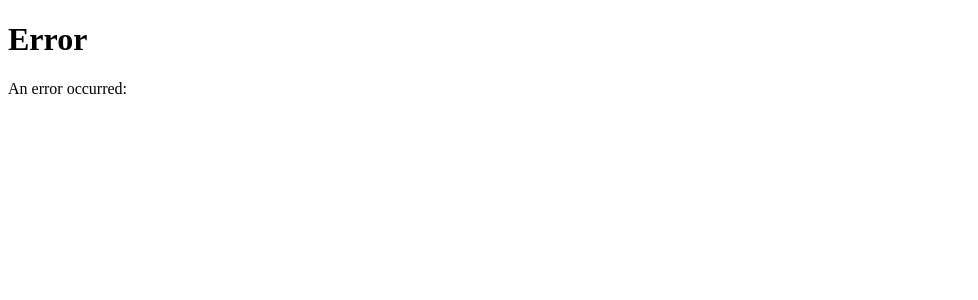
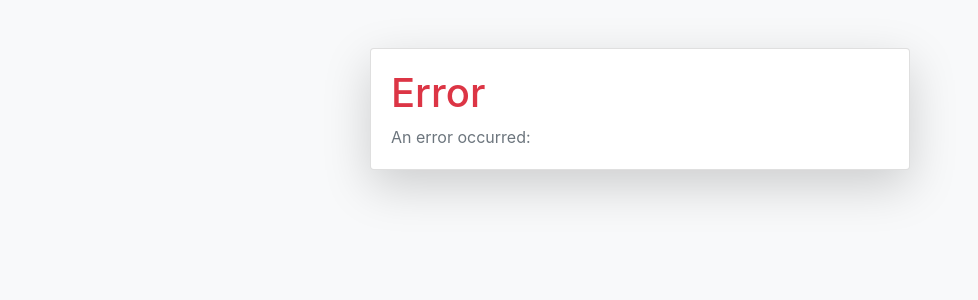
Before and after one commit to Sibu07/Github-gist-file-upload, a Flask app: template templates/error.html in a window 1280 px wide. Shown: the top 300 px of the page, without its empty margins (0-978 px from the left). Run offline with Flask 3, Linux system fonts and the light colour scheme; the template is opened without the code that fills it, so the values that code supplies are empty; some libraries are stand-ins or nearby versions.

Commit message:
upload app.py & error.html, With More error handling

```diff
--- a/app.py
+++ b/app.py
@@ -6,6 +6,7 @@
 load_dotenv()
 
 app = Flask(__name__)
+
 # Get the value of the secret key from the environment
 secret_key = os.environ.get("SECRET_KEY")
 
@@ -15,6 +16,13 @@
 else:
     # Print the value of the secret key in the log
     print(f"Secret key is: {secret_key}")
+
+# Define allowed extensions
+allowed_extensions = {"txt", "md", "py", "rb", "js", "java", "c", "cpp", "h", "hpp", "css", "html", "xml", "json", "yml", "yaml", "ini", "sh", "ps1", "bat",  "php", "asp", "aspx", "jsp", "pl", "cgi", "sql", "swift", "kt", "scala", "groovy", "go", "dart", "lua", "r", "m", "matlab", "asm", "coffee", "jsx", "tsx", "vue", "ts", "scss", "sass", "less", "styl", "rs", "perl", "jl", "cobol", "fortran", "f90", "f95", "f03", "f08", "v", "vhdl", "verilog", "dart", "hs", "lhs", "elm", "idr", "agda", "lean", "ml", "mli", "sml", "sig", "fun", "d", "adb", "ada", "nim", "nimble", "rkt", "scheme", "clj", "cljs", "cljc", "edn", "factor", "fancy", "forth", "fsl", "haxe", "io", "jl", "k", "ls", "forth", "frt", "fs", "purs", "re", "rlib", "rlibc", "sc", "sq", "sas", "sce", "sci", "tcl", "zsh", "fish", "awk", "sed", "lua", "moon", "svelte", "gitconfig"}
+
+# Define not allowed extensions
+notallowed_extensions = {"jpg", "jpeg", "png", "gif", "svg", "bmp", "tiff", "avi", "mp4", "mov", "wmv", "flv", "mkv", "webm", "pdf", "doc", "docx", "xls", "xlsx", "ppt", "pptx", "mp3", "aac", "wav", "wma", "midi", "m4a", "ogg", "flac", "alac", "opus", "weba", "avi", "wmv", "m4v", "f4v", "f4p", "f4a", "f4b", "3gp", "3g2", "m2v", "mpg", "mpeg", "mpv", "pdf", "ps", "eps", "indd", "ai", "tif", "tiff", "ico", "icns", "jpeg2000", "jp2", "jpx", "xbm", "webp", "raw", "arw", "cr2", "nef", "nrw", "rw2", "rwl", "sr2"}
+
 
 @app.route('/')
 def index():
@@ -27,6 +35,22 @@
     file = request.files["file"]
     is_public = True if request.form.get("public") == "on" else False
     description = request.form.get("description")
+        # Check if file was selected
+    if not file:
+        error_message = "No file selected. Please select a file to upload."
+        return render_template("error.html", error_message=error_message)
+
+
+    # Check if file has an allowed extension
+    file_extension = file.filename.rsplit(".", 1)[1].lower()
+    if file_extension not in allowed_extensions:
+        error_message = f"File extension '{file_extension}' is not allowed. Allowed extensions are: {', '.join(allowed_extensions)}."
+        return render_template("error.html", error_message=error_message)
+
+    # Check if file is not allowed extension
+    if file_extension in notallowed_extensions:
+        error_message = f"File extension '{file_extension}' is not allowed. Allowed extensions are: {', '.join(allowed_extensions)}."
+        return render_template("error.html", error_message=error_message)
 
     # Set headers
     headers = {
@@ -47,6 +71,16 @@
             }
         }
     }
+
+    # Send a test request to GitHub to check if the PAT is valid
+    test_request = requests.get("https://api.github.com/user", headers=headers)
+
+    if test_request.status_code == 401:
+        # Invalid token
+        error_message = "Invalid or missing GitHub access token. Please create a new Personal Access Token (PAT) with the 'gist' scope and try again."
+        return render_template("error.html", error_message=error_message)
+
+    # The token is valid. Proceed with creating the Gist
     response = requests.post("https://api.github.com/gists", headers=headers, json=payload)
 
     if response.status_code == 201:
--- a/templates/error.html
+++ b/templates/error.html
@@ -2,9 +2,26 @@
 <html>
 <head>
     <title>Error</title>
+    <meta name="viewport" content="width=device-width, initial-scale=1">
+    <!-- Import Bootstrap CSS -->
+    <link rel="stylesheet" href="https://maxcdn.bootstrapcdn.com/bootstrap/4.5.0/css/bootstrap.min.css">
 </head>
-<body>
-    <h1>Error</h1>
-    <p>An error occurred: {{ error_message }}</p>
+<body class="bg-light">
+    <div class="container">
+        <div class="row justify-content-center mt-5">
+            <div class="col-lg-6">
+                <div class="card shadow-lg">
+                    <div class="card-body">
+                        <h1 class="text-danger">Error</h1>
+                        <p class="text-muted mb-0">An error occurred: {{ error_message }}</p>
+                    </div>
+                </div>
+            </div>
+        </div>
+    </div>
+<!-- Import Bootstrap JS and jQuery -->
+    <script src="https://code.jquery.com/jquery-3.5.1.slim.min.js"></script>
+    <script src="https://cdn.jsdelivr.net/npm/popper.js@1.16.0/dist/umd/popper.min.js"></script>
+    <script src="https://maxcdn.bootstrapcdn.com/bootstrap/4.5.0/js/bootstrap.min.js"></script>
 </body>
 </html>
```
